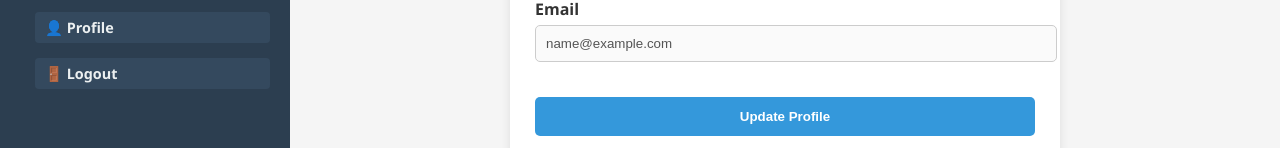
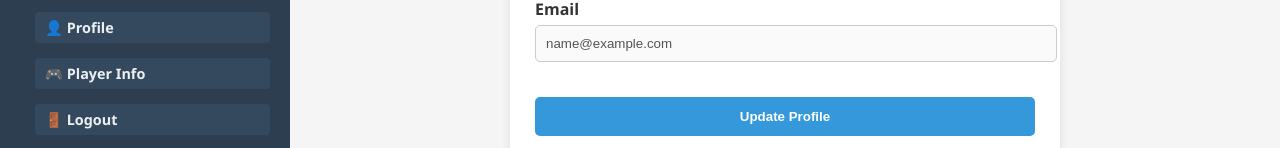
Before and after one commit to delghtboy/my-website, a plain HTML site: page profile.html in a window 1280 px wide. Shown: the part 204-352 px from the top of the page. Drawn offline with Linux system fonts and the light colour scheme; sample sign-in values are in the browser's storage.

Commit message:
Update profile.html

```diff
--- a/profile.html
+++ b/profile.html
@@ -31,6 +31,7 @@
         <a href="dashboard.html">🏠 Dashboard</a>
         <a href="#">📚 My Courses</a>
         <a href="profile.html">👤 Profile</a>
+        <a href="player.html">🎮 Player Info</a>
         <a href="#" onclick="logout()">🚪 Logout</a>
       </nav>
     </aside>
```
